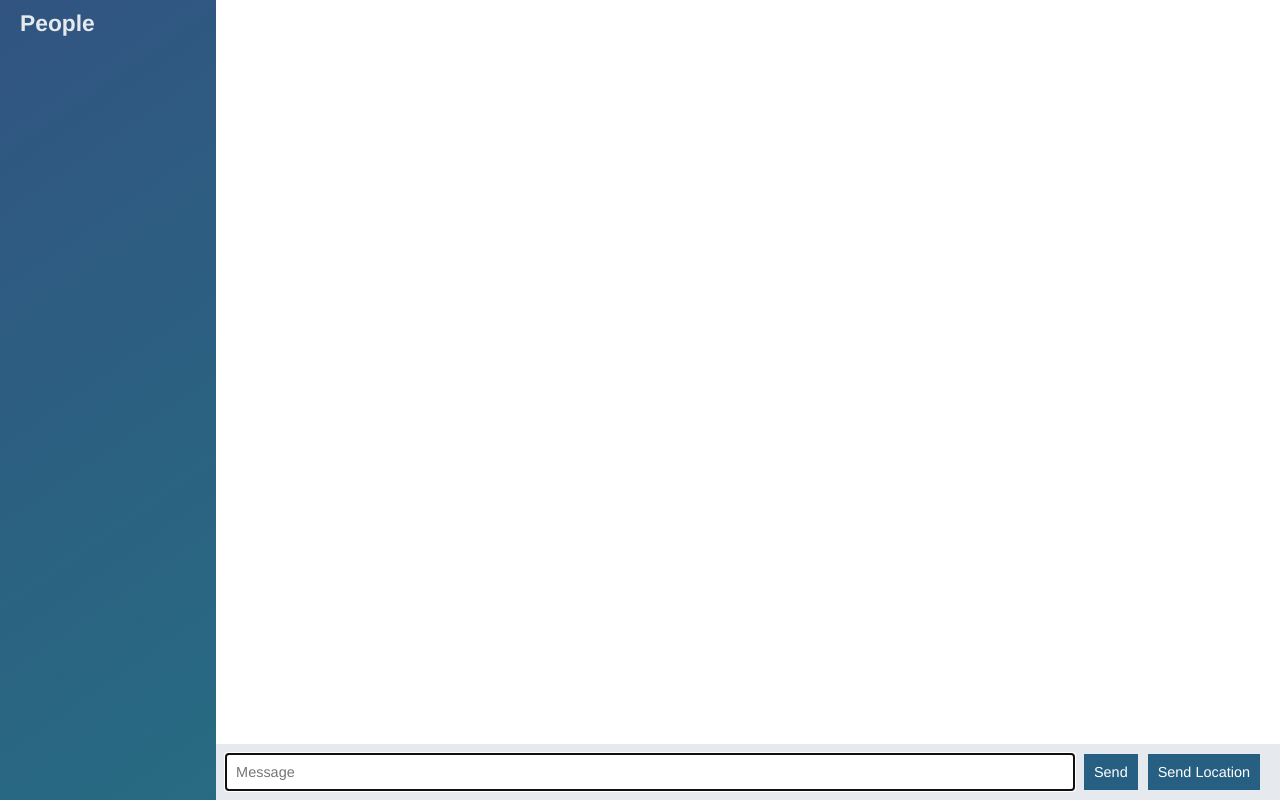
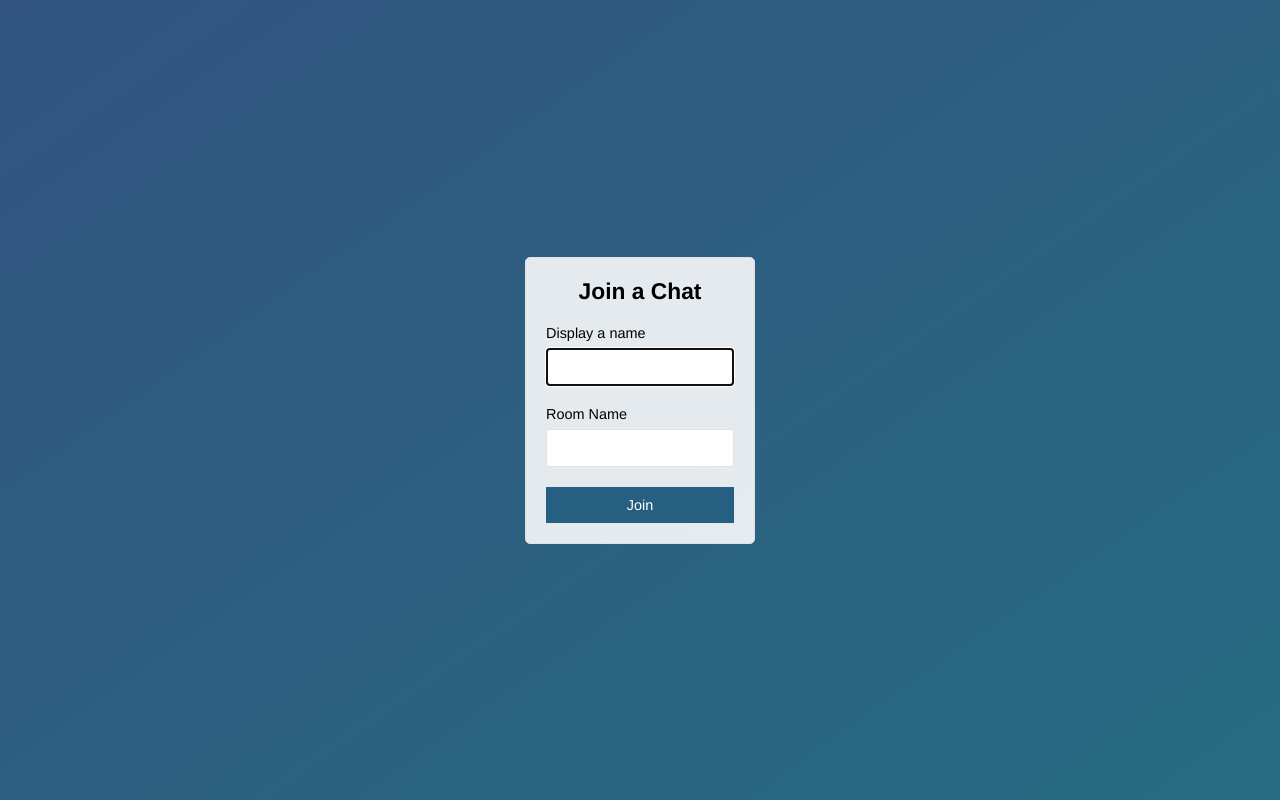
Before and after one commit to the-machine-learner/node-chat-app, a website: page public/index.html in a window 1280 px wide. Drawn offline with nearby package versions, Linux system fonts and the light colour scheme; no server answers.

Commit message:
add join page

```diff
--- a/public/index.html
+++ b/public/index.html
@@ -2,56 +2,28 @@
 <html>
 <head>
 	<meta charset="utf-8">
+	<title>JOIN  | ChatApp</title>
 	<link rel="stylesheet" type="text/css" href="./css/styles.css">
-	<title>chat-app</title>
+	<meta name="vieport" content="width=device-width, inital-scale=1, user-scalable=no">
 </head>
-<body class="chat">
-
-	<div class="chat__sidebar">
-		<h3>People</h3>
-		<div id="users"></div>
+<body class="centered-form">
+<div class="centered-form__form">
+<form action="/chat.html">
+	<div class = "form-field">
+		<h3> Join a Chat</h3>
 	</div>
-	<div class="chat__main">
-		<ol id="messages" class="chat__messages"></ol>
-
-		<div class="chat__footer">
-			<form id="message-form">
-				<input name="message" type="text" placeholder="Message" autofocus autocomplete="off" />
-				<button id="send-message">Send</button>
-				<button id="send-location">Send Location</button>
-			</form>
-		</div>
+	<div class = "form-field">
+		<label>Display a name</label>
+		<input type="text" name="name" autofocus/>
 	</div>
-
-<script id="message-template" type="text/template">
-		<li class="message">
-		<div class=message__title>
-			<h4>{{from}}</h4>
-			<span>{{createdAt}}</span>
-		</div>
-		<div class="message__body">
-			<p>{{text}}</p>
-		</div>
-	</li>
-</script>
-
-<script id="location-message-template" type="text/template">
-		<li class="message">
-		<div class=message__title>
-			<h4>{{from}}</h4>
-			<span>{{createdAt}}</span>
-		</div>
-		<div class="message__body">
-			<p>
-				<a href="{{url}}" target="_blank">My current location</a>
-			</p>
-		</div>
-	</li>
-</script>
-<script type="text/javascript" src= "/socket.io/socket.io.js"></script>
-<script type="text/javascript" src = "/js/libs/jquery-3.3.1.min.js"></script>
-<script type="text/javascript" src="/js/libs/moment.js"></script>
-<script type="text/javascript" src="/js/libs/mustache.js"></script>
-<script type="text/javascript" src="/js/index.js"></script>
+	<div class = "form-field">
+		<label>Room Name</label>
+		<input type="text" name="room"/>
+	</div>
+	<div class = "form-field">
+		<button>Join</button>
+	</div>
+</form>
+</div>
 </body>
 </html>
```
Also changed, not shown: public/chat.html (added, +57 -0 lines), public/js/chat.js (renamed from public/js/index.js), 1 other file.
